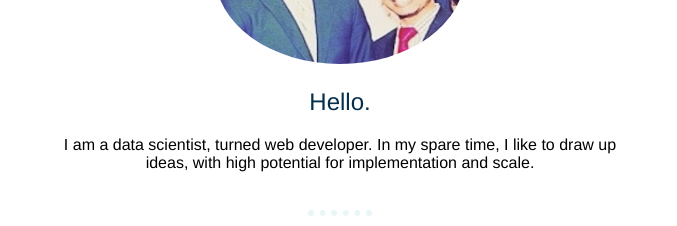
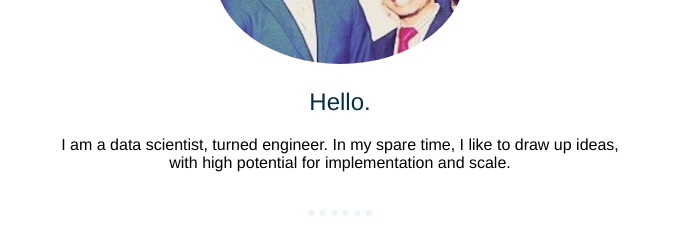
Before and after one commit to mjmuhamm/HMTL-CSS---Layout, a plain HTML site: page index.html in a window 1280 px wide. Shown: the part 840-1066 px from the top of the page, without its empty margins (300-977 px from the left). Drawn offline with Linux system fonts and the light colour scheme.

Commit message:
Update index.html

```diff
--- a/index.html
+++ b/index.html
@@ -25,7 +25,7 @@
     <div class="profile">
       <img class="profile" src="Professional Photo.png" height="180px" width="250px" alt="Self Photo">
       <h2>Hello.</h2>
-      <p class="intro">I am a data scientist, turned web developer. In my spare time, I like to draw up ideas, with high potential for implementation and scale.</p>
+      <p class="intro">I am a data scientist, turned engineer. In my spare time, I like to draw up ideas, with high potential for implementation and scale.</p>
     </div>
     <hr>
     <div class="skills">
```
